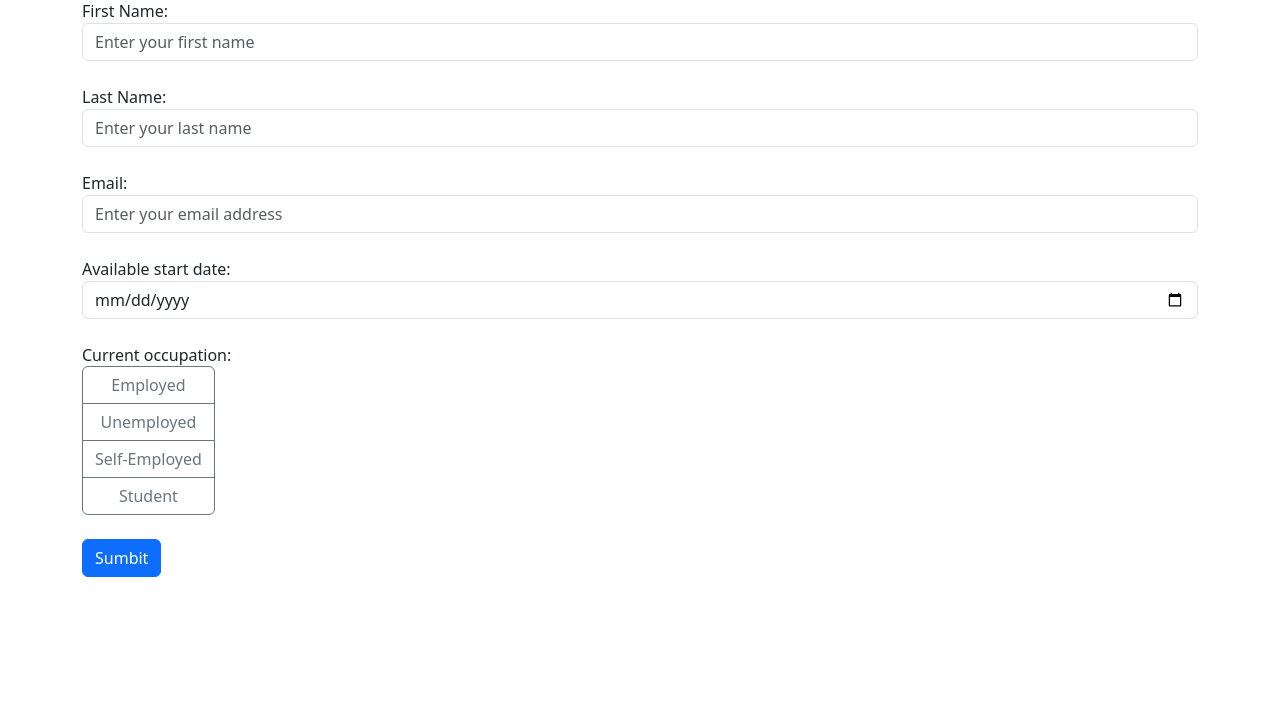
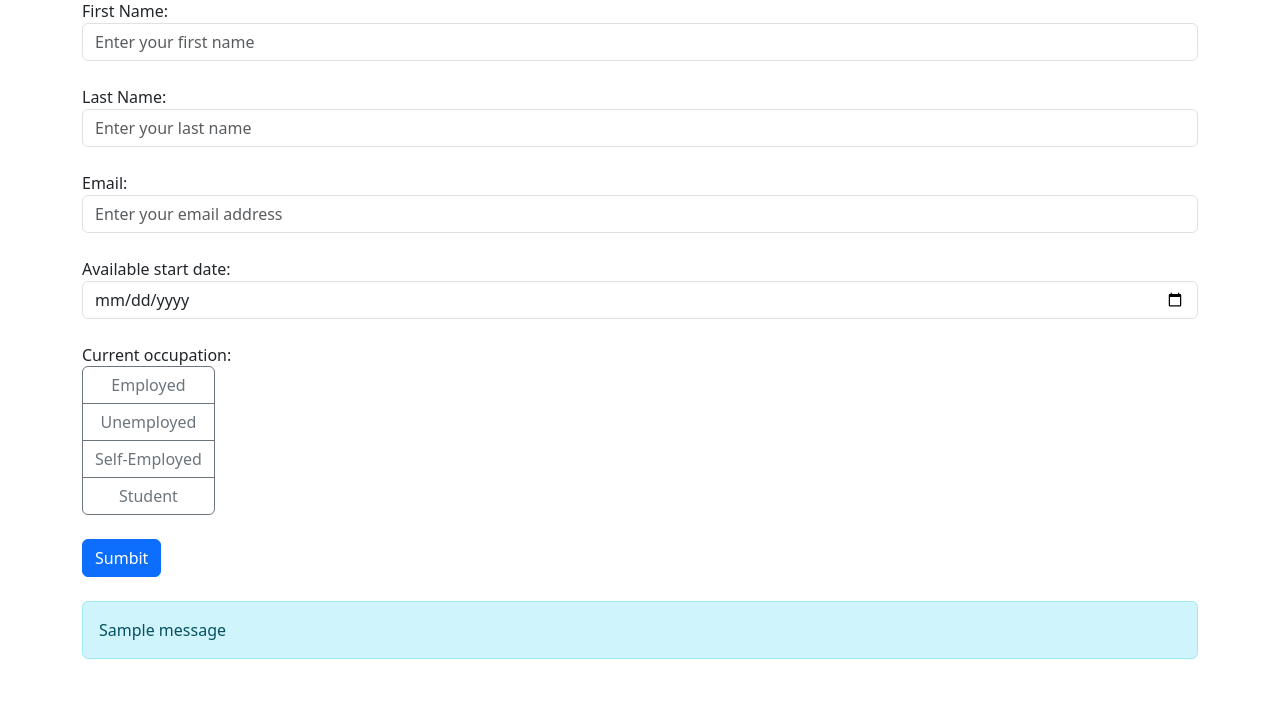
Before and after one commit to AlexL70/flask-form, a Flask app: page / in a window 1280 px wide. Shown: the part 97-800 px from the top of the page. Run offline with Flask 3, Linux system fonts and the light colour scheme; tables that the repository leaves empty hold one stand-in row (values such as "Sample post"); one stand-in notice (Sample message) is shown.

Commit message:
413. Showing Submission Notification

```diff
--- a/app.py
+++ b/app.py
@@ -1,4 +1,4 @@
-from flask import Flask, render_template, request
+from flask import Flask, render_template, request, flash
 from flask_sqlalchemy import SQLAlchemy
 import os
 from datetime import datetime
@@ -34,6 +34,7 @@ def index():
                     email=email, start_date=start_date, occupation=occupation)
         db.session.add(form)
         db.session.commit()
+        flash(f'{first_name}, your form submitted successfully!', 'success')
     return render_template('index.html')
 
 
--- a/templates/index.html
+++ b/templates/index.html
@@ -53,6 +53,17 @@
                 </div>
             </div>
             <button class="btn btn-primary mb-4" type="submit">Sumbit</button>
+            {% with messages = get_flashed_messages() %}
+            {% if messages %}
+            <div>
+                {% for message in messages %}
+                <div class="alert alert-info" role="alert">
+                    {{ message }}
+                </div>
+                {% endfor %}
+            </div>
+            {% endif %}
+            {% endwith %}
         </form>
     </div>
     <script src="https://cdn.jsdelivr.net/npm/jquery@3.7.1/dist/jquery.min.js"></script>
```
